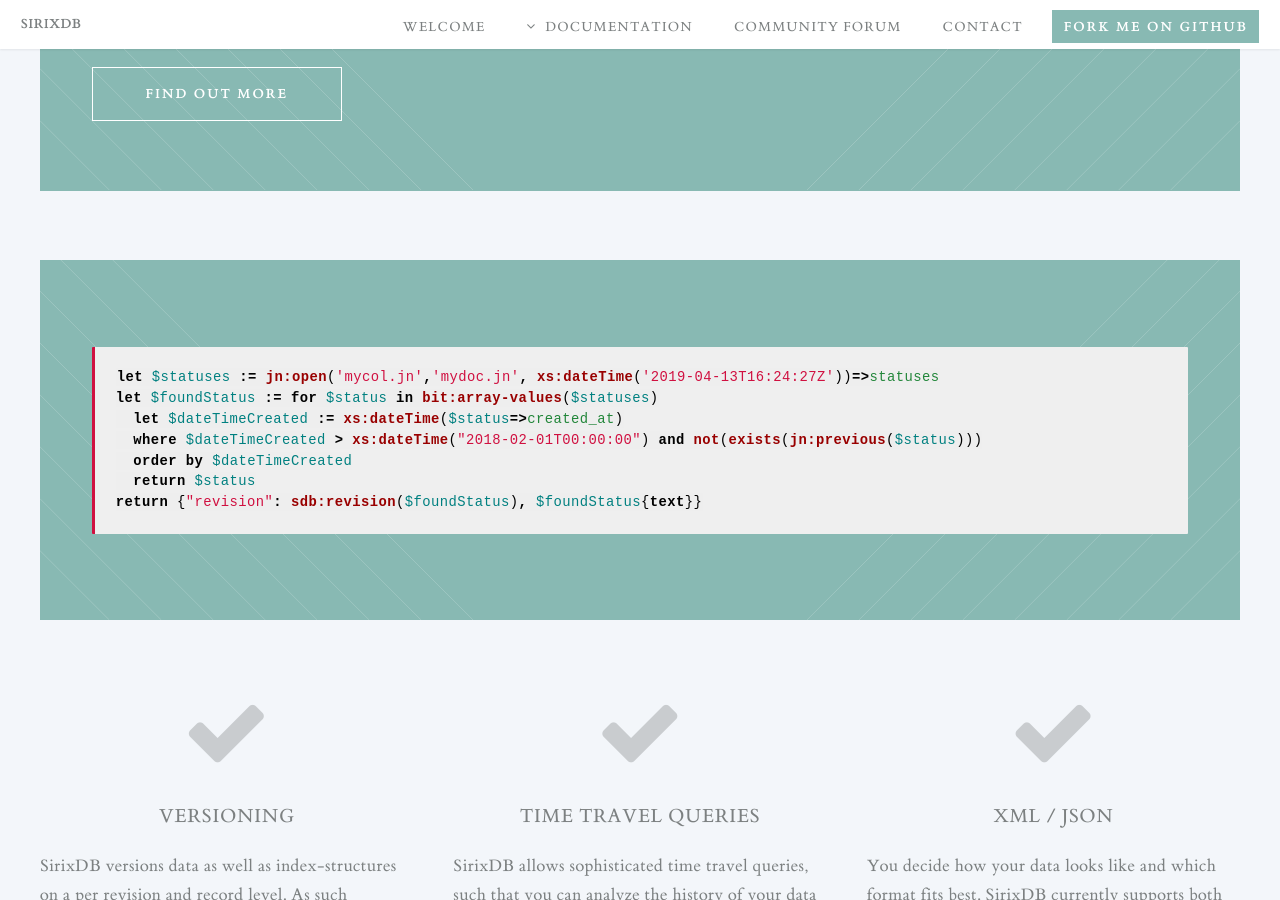
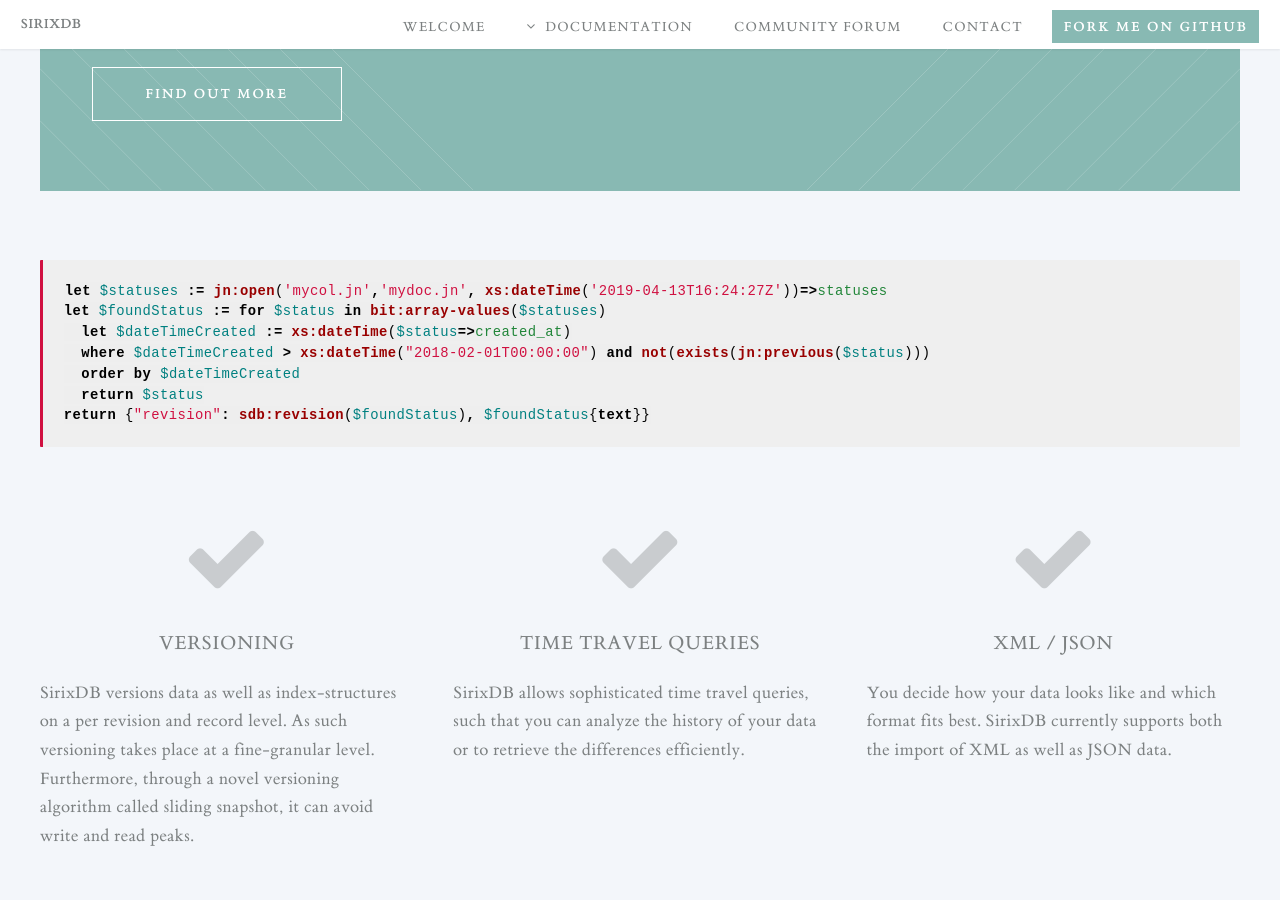
Before and after one commit to sirixdb/sirixdb.github.io, a Jekyll site: the page built from index.html, in a window 1280 px wide and 900 px high, scrolled down 1493 px. Built offline with Jekyll 4.4.1, drawn with Linux system fonts in a browser that asks for light colours.

Commit message:
Update index.html

```diff
--- a/index.html
+++ b/index.html
@@ -47,7 +47,7 @@ title: SirixDB - An Evolutionary NoSQL Document Store
 						</div>
 					</section>
 
-<section class="wrapper style2 container special-alt">
+<section class="wrapper style1 container special">
 <div class="language-xquery highlighter-rouge"><div class="highlight"><pre class="highlight"><code><span class="k">let</span><span class="w"> </span><span class="nv">$statuses</span><span class="w"> </span><span class="o">:=</span><span class="w"> </span><span class="nf">jn:open</span><span class="p">(</span><span class="s">'mycol.jn'</span><span class="o">,</span><span class="s">'mydoc.jn'</span><span class="o">,</span><span class="w"> </span><span class="nf">xs:dateTime</span><span class="p">(</span><span class="s">'2019-04-13T16:24:27Z'</span><span class="p">))</span><span class="o">=&gt;</span><span class="nt">statuses</span><span class="w">
 </span><span class="k">let</span><span class="w"> </span><span class="nv">$foundStatus</span><span class="w"> </span><span class="o">:=</span><span class="w"> </span><span class="k">for</span><span class="w"> </span><span class="nv">$status</span><span class="w"> </span><span class="k">in</span><span class="w"> </span><span class="nf">bit:array-values</span><span class="p">(</span><span class="nv">$statuses</span><span class="p">)</span><span class="w">
   </span><span class="k">let</span><span class="w"> </span><span class="nv">$dateTimeCreated</span><span class="w"> </span><span class="o">:=</span><span class="w"> </span><span class="nf">xs:dateTime</span><span class="p">(</span><span class="nv">$status</span><span class="o">=&gt;</span><span class="nt">created_at</span><span class="p">)</span><span class="w">
```
